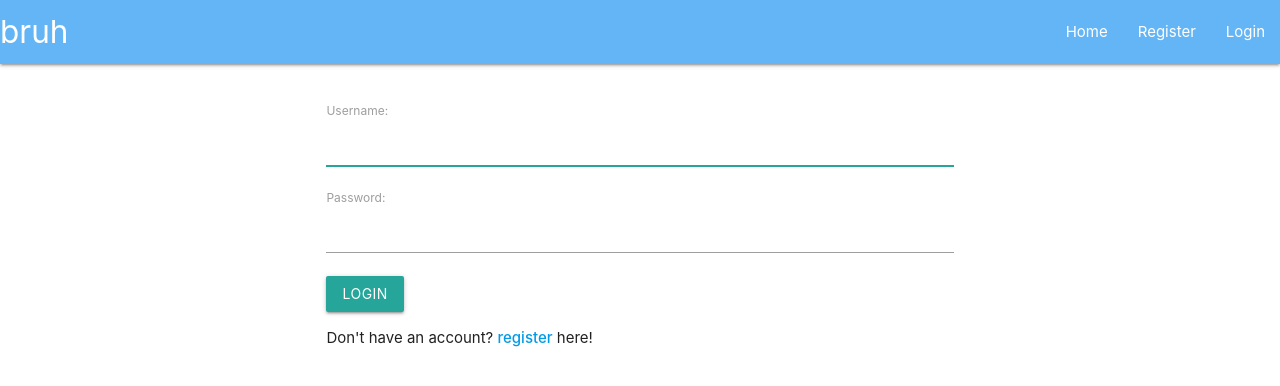
After one commit to Teslassian/Django_Tutorial, a Django app: page /login/ in a window 1280 px wide. The commit adds this page. Shown: the top 386 px of the page. Run offline with Django 3.2, Linux system fonts and the light colour scheme.

Commit message:
Completed part 8

```diff
--- a/mysite/main/templates/main/includes/navbar.html
+++ b/mysite/main/templates/main/includes/navbar.html
@@ -10,7 +10,6 @@
         <li><a href="/register">Register</a></li>
         <li><a href="/login">Login</a></li>
       {% endif %}
-
     </ul>
   </div>
 </nav>
--- /dev/null
+++ b/mysite/main/templates/main/login.html
@@ -0,0 +1,13 @@
+{% extends 'main/header.html' %}
+
+{% block content %}
+
+    <div class="container">
+        <form method="POST">
+        {% csrf_token %}
+        {{form.as_p}}
+            <button style="background-color:primary-color; color:white" class="btn btn-outline-info" type="submit">Login</button>
+        </form>
+        Don't have an account? <a href="/register"><strong>register</strong></a> here!
+    </div>
+{% endblock %}
--- a/mysite/main/urls.py
+++ b/mysite/main/urls.py
@@ -20,5 +20,7 @@ app_name = "main"
 
 urlpatterns = [
     path('', views.homepage, name='homepage'),
-    path('register/', views.register, name='register')
+    path('register/', views.register, name='register'),
+    path("login/", views.login_request, name="login"),
+    path('logout/', views.logout_request, name='logout')
 ]
--- a/mysite/main/views.py
+++ b/mysite/main/views.py
@@ -1,9 +1,10 @@
 from django.shortcuts import render, redirect
 # from django.http import HttpResponse
 from .models import Tutorial
-from django.contrib.auth.forms import UserCreationForm
+from django.contrib.auth.forms import AuthenticationForm
 from django.contrib.auth import login, logout, authenticate
 from django.contrib import messages
+from .forms import NewUserForm
 
 
 def homepage(request):
@@ -13,7 +14,7 @@ def homepage(request):
 
 def register(request):
     if request.method == "POST":
-        form = UserCreationForm(request.POST)
+        form = NewUserForm(request.POST)
         if form.is_valid():
             user = form.save()
             username = form.cleaned_data.get('username')
@@ -29,7 +30,33 @@ def register(request):
                           template_name = "main/register.html",
                           context={"form": form})
 
-    form = UserCreationForm
+    form = NewUserForm
     return render(request = request,
                   template_name = "main/register.html",
                   context={"form": form})
+
+def logout_request(request):
+    logout(request)
+    messages.info(request, "Logged out successfully!")
+    return redirect("main:homepage")
+
+def login_request(request):
+    if request.method == 'POST':
+        form = AuthenticationForm(request=request, data=request.POST)
+        if form.is_valid():
+            username = form.cleaned_data.get('username')
+            password = form.cleaned_data.get('password')
+            user = authenticate(username=username, password=password)
+            if user is not None:
+                login(request, user)
+                messages.info(request, f"You are now logged in as {username}")
+                return redirect('/')
+            else:
+                messages.error(request, "Invalid username or password.")
+        else:
+            messages.error(request, "Invalid username or password.")
+
+    form = AuthenticationForm()
+    return render(request = request,
+                  template_name = "main/login.html",
+                  context={"form": form})
```
Also changed, not shown: mysite/main/forms.py (added, +17 -0 lines), mysite/db.sqlite3.
